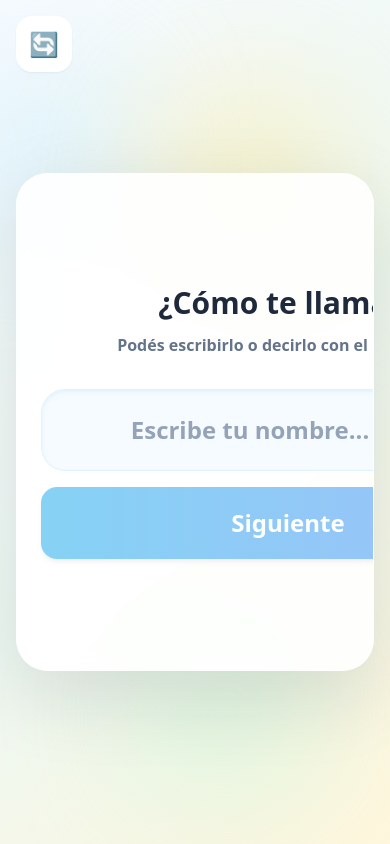
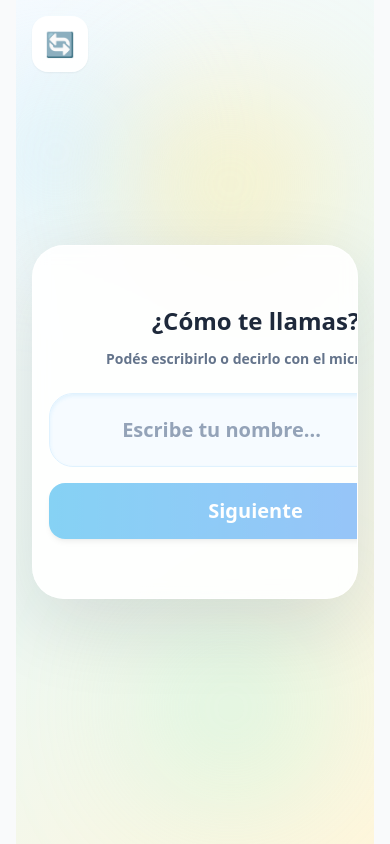
Before and after one commit to virginiavillarrealbv26-arch/TecnoPuentes, a React (Vite) app: page / in a window 390 px wide. Both pictures are taken after a click on the button "Entrar". Built offline with nearby package versions, Linux system fonts and the light colour scheme; the HTML template or start-up script is replaced by a standard one.

Commit message:
correcciones en la voz para movil

```diff
--- a/src/App.jsx
+++ b/src/App.jsx
@@ -24,7 +24,8 @@ function App() {
 
   return (
     <div className="w-full min-h-screen bg-gray-50 font-sans">
-      <AnimatePresence mode="wait">
+      <div className="mx-auto w-full max-w-xl md:max-w-6xl px-4">
+        <AnimatePresence mode="wait">
         {!usuario && (
           <motion.div key="onboarding" exit={{ opacity: 0 }}>
             <Onboarding onComplete={registrar} />
@@ -40,7 +41,8 @@ function App() {
             <Modulo usuario={usuario} onVolver={volverAlMenu} progreso={progreso} />
           </motion.div>
         )}
-      </AnimatePresence>
+        </AnimatePresence>
+      </div>
     </div>
   );
 }
--- a/src/modules/inicio/MenuPrincipal.jsx
+++ b/src/modules/inicio/MenuPrincipal.jsx
@@ -60,7 +60,7 @@ const MenuPrincipal = ({ usuario, estrellas = 0, onElegir, onSalir }) => {
 			exit={{ opacity: 0, scale: 0.95 }}
 			className="min-h-screen overflow-hidden bg-[linear-gradient(135deg,#f8fbff_0%,#eef8f5_48%,#fff8e7_100%)] p-4 text-slate-800 md:p-6"
 		>
-			<div className="mx-auto flex w-full max-w-xl md:max-w-6xl flex-col gap-6 px-2">
+			<div className="mx-auto flex w-full max-w-xl md:max-w-6xl flex-col gap-6 px-4">
 				<header className="flex items-center justify-between gap-3">
 					{confirmando ? (
 						<div className="flex items-center gap-2">
--- a/src/modules/inicio/Onboarding.jsx
+++ b/src/modules/inicio/Onboarding.jsx
@@ -78,7 +78,7 @@ const Onboarding = ({ onComplete }) => {
         )}
       </AnimatePresence>
 
-      <motion.div layout className="relative z-10 w-full max-w-4xl overflow-hidden rounded-[2rem] border border-white/80 bg-white/90 shadow-[0_25px_80px_rgba(15,23,42,0.12)] backdrop-blur">
+      <motion.div layout className="relative z-10 w-full max-w-xl md:max-w-4xl mx-auto overflow-hidden rounded-[2rem] border border-white/80 bg-white/90 shadow-[0_25px_80px_rgba(15,23,42,0.12)] backdrop-blur">
         <div className="grid md:grid-cols-[0.85fr_1.15fr]">
           <aside className="hidden bg-[radial-gradient(circle_at_top_left,_rgba(125,211,252,0.35),_transparent_40%),linear-gradient(135deg,#0f172a_0%,#1e293b_60%,#0f172a_100%)] p-8 text-white md:flex md:flex-col md:justify-between">
             <div>
@@ -91,47 +91,47 @@ const Onboarding = ({ onComplete }) => {
             </div>
           </aside>
 
-          <div className="p-6 text-center md:p-10">
+          <div className="p-4 text-center md:p-10">
         <AnimatePresence mode="wait">
-          {paso === 0 && (
-            <motion.div key="p0" initial={{ opacity: 0, y: 20 }} animate={{ opacity: 1, y: 0 }} exit={{ opacity: 0, y: -20 }} className="flex min-h-[28rem] flex-col items-center justify-center">
+            {paso === 0 && (
+            <motion.div key="p0" initial={{ opacity: 0, y: 20 }} animate={{ opacity: 1, y: 0 }} exit={{ opacity: 0, y: -20 }} className="flex min-h-[20rem] md:min-h-[28rem] flex-col items-center justify-center">
               <div className="mb-6 flex h-28 w-28 items-center justify-center rounded-[2rem] bg-sky-50 text-7xl shadow-[0_12px_30px_rgba(56,189,248,0.15)]">🤖</div>
               <p className="mb-3 text-sm font-black uppercase tracking-[0.2em] text-teal-600 md:hidden">TecnoPuentes</p>
-              <h1 className="mb-4 text-4xl font-black text-slate-800 md:text-5xl">TecnoPuentes</h1>
+              <h1 className="mb-4 text-3xl font-black text-slate-800 md:text-5xl">TecnoPuentes</h1>
               <p className="mb-8 max-w-md text-lg font-bold leading-relaxed text-slate-500">
                 Un espacio amigable para comunicar, jugar y aprender.
               </p>
               <motion.button whileHover={{ scale: 1.05 }} whileTap={{ scale: 0.95 }} onClick={iniciarApp}
-                className="min-h-16 w-full rounded-2xl bg-gradient-to-r from-sky-500 to-cyan-500 px-6 py-5 text-2xl font-black text-white shadow-lg shadow-sky-200 transition hover:brightness-105">
+                className="min-h-14 w-full rounded-2xl bg-gradient-to-r from-sky-500 to-cyan-500 px-4 py-3 text-xl md:text-2xl font-black text-white shadow-lg shadow-sky-200 transition hover:brightness-105">
                 Entrar
               </motion.button>
             </motion.div>
           )}
 
           {paso === 1 && (
-            <motion.div key="p1" initial={{ opacity: 0, x: 50 }} animate={{ opacity: 1, x: 0 }} exit={{ opacity: 0, x: -50 }} className="flex min-h-[28rem] flex-col justify-center">
-              <h2 className="mb-3 text-3xl font-black text-slate-800 md:text-4xl">¿Cómo te llamas?</h2>
-              <p className="mb-8 text-base font-bold text-slate-500">Podés escribirlo o decirlo con el micrófono.</p>
+            <motion.div key="p1" initial={{ opacity: 0, x: 50 }} animate={{ opacity: 1, x: 0 }} exit={{ opacity: 0, x: -50 }} className="flex min-h-[20rem] md:min-h-[28rem] flex-col justify-center">
+              <h2 className="mb-3 text-2xl font-black text-slate-800 md:text-4xl">¿Cómo te llamas?</h2>
+              <p className="mb-6 text-sm md:text-base font-bold text-slate-500">Podés escribirlo o decirlo con el micrófono.</p>
               <div className="mb-4 flex items-center gap-3 rounded-[1.5rem] border border-sky-100 bg-sky-50/60 p-2 shadow-inner shadow-sky-100">
                 <input
                   type="text" value={nombre} onChange={(e) => setNombre(e.target.value)} placeholder="Escribe tu nombre..."
-                  className="min-h-16 min-w-0 flex-1 rounded-2xl border-0 bg-transparent p-4 text-center text-2xl font-black text-slate-700 outline-none placeholder:text-slate-400"
+                  className="min-h-12 min-w-0 flex-1 rounded-2xl border-0 bg-transparent p-3 text-center text-xl md:text-2xl font-black text-slate-700 outline-none placeholder:text-slate-400"
                 />
                 <motion.button
                   whileTap={{ scale: 0.85 }} onClick={iniciarMicrofono} aria-label="Decir mi nombre con el micrófono"
-                  className={`flex h-16 w-16 shrink-0 items-center justify-center rounded-2xl text-3xl text-white shadow-md ${escuchando ? 'animate-pulse bg-red-500' : 'bg-gradient-to-r from-emerald-500 to-emerald-400'}`}
+                  className={`flex h-14 w-14 md:h-16 md:w-16 shrink-0 items-center justify-center rounded-2xl text-2xl md:text-3xl text-white shadow-md ${escuchando ? 'animate-pulse bg-red-500' : 'bg-gradient-to-r from-emerald-500 to-emerald-400'}`}
                 >🎙️</motion.button>
               </div>
               {aviso && <p className="mb-4 rounded-2xl bg-orange-50 px-4 py-3 text-sm font-bold text-orange-700">{aviso}</p>}
               <motion.button whileTap={{ scale: 0.95 }} onClick={irPasoDos} disabled={!nombre.trim()}
-                className="min-h-16 w-full rounded-2xl bg-gradient-to-r from-sky-500 to-blue-500 px-6 py-5 text-2xl font-black text-white shadow-md transition hover:brightness-105 disabled:opacity-50">
+                className="min-h-14 w-full rounded-2xl bg-gradient-to-r from-sky-500 to-blue-500 px-4 py-3 text-xl md:text-2xl font-black text-white shadow-md transition hover:brightness-105 disabled:opacity-50">
                 Siguiente
               </motion.button>
             </motion.div>
           )}
 
           {paso === 2 && (
-            <motion.div key="p2" initial={{ opacity: 0, x: 50 }} animate={{ opacity: 1, x: 0 }} exit={{ opacity: 0, x: -50 }} className="flex min-h-[28rem] flex-col justify-center">
+            <motion.div key="p2" initial={{ opacity: 0, x: 50 }} animate={{ opacity: 1, x: 0 }} exit={{ opacity: 0, x: -50 }} className="flex min-h-[20rem] md:min-h-[28rem] flex-col justify-center">
               <h2 className="mb-3 text-3xl font-black text-slate-800 md:text-4xl">Elige tu tarjeta</h2>
               <p className="mb-8 text-base font-bold text-slate-500">Esta tarjeta te acompaña en todos los módulos.</p>
               <div className="mb-8 grid grid-cols-3 gap-3">
--- a/src/shared/voz.js
+++ b/src/shared/voz.js
@@ -1,25 +1,45 @@
 // Voz compartida (Text-to-Speech). Reemplaza todas las copias de hablar().
 let vozCache = null;
+let vocesCargadas = false;
 
 const elegirVoz = () => {
+  if (!('speechSynthesis' in window)) return null;
   const voces = window.speechSynthesis.getVoices();
-  if (!voces.length) return null; // Chrome puede devolver [] la primera vez
-  vozCache = voces.find((v) => v.lang === 'es-AR') || voces.find((v) => v.lang.startsWith('es')) || null;
+  if (!voces.length) return null; // puede no estar listo aún
+  vocesCargadas = true;
+  // Preferir es-AR, luego cualquier es-*, luego la primera disponible
+  vozCache = voces.find((v) => v.lang === 'es-AR') || voces.find((v) => v.lang.startsWith('es')) || voces[0] || null;
   return vozCache;
 };
+
+// Intentar cargar voces cuando cambian (algunos navegadores las devuelven asincrónicamente)
+if (typeof window !== 'undefined' && 'speechSynthesis' in window) {
+  window.speechSynthesis.onvoiceschanged = () => { elegirVoz(); };
+}
 
 export const hablar = (texto, { velocidad = 0.9, tono = 1.1, interrumpir = true } = {}) => {
   if (!('speechSynthesis' in window)) return;
   if (interrumpir) window.speechSynthesis.cancel();
   // Normalizar texto: quitar signos de apertura, colapsar espacios
   const limpio = ('' + texto).replace(/[¡¿]/g, '').replace(/\s+/g, ' ').trim();
+
+  // Asegurar que tenemos una voz seleccionada si es posible
+  const voz = vozCache || elegirVoz();
+
   const locucion = new SpeechSynthesisUtterance(limpio);
-  locucion.lang = 'es-AR';
+  // Si la voz tiene lang, úsala; sino usar 'es-ES' como fallback
+  locucion.lang = (voz && voz.lang) ? voz.lang : 'es-ES';
   locucion.rate = velocidad;
   locucion.pitch = tono;
-  const voz = vozCache || elegirVoz();
   if (voz) locucion.voice = voz;
-  window.speechSynthesis.speak(locucion);
+
+  try {
+    window.speechSynthesis.speak(locucion);
+  } catch (e) {
+    // En algunos entornos móviles puede fallar si no hubo interacción de usuario
+    // No hacemos nada extra aquí, el llamador debe asegurarse de interacción previa.
+    console.warn('No se pudo reproducir TTS:', e);
+  }
 };
 
 export const callar = () => {
```
